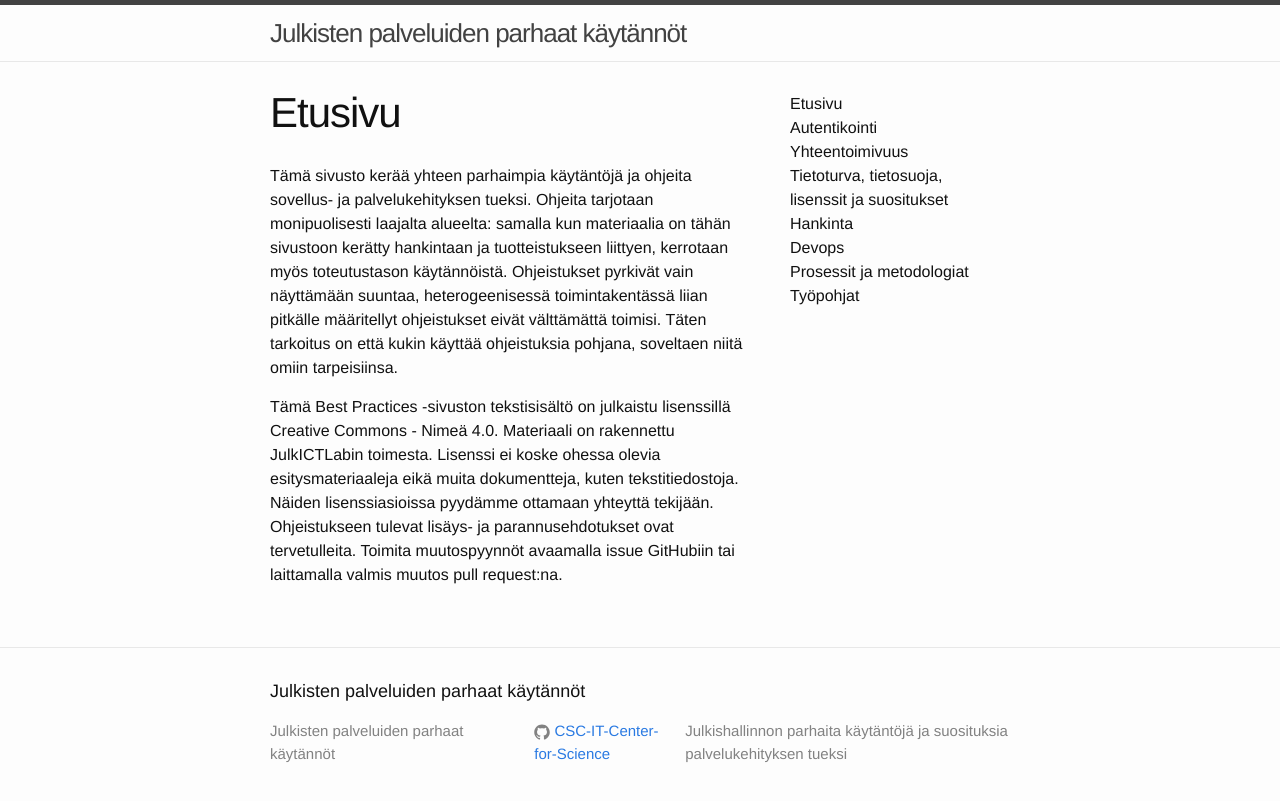
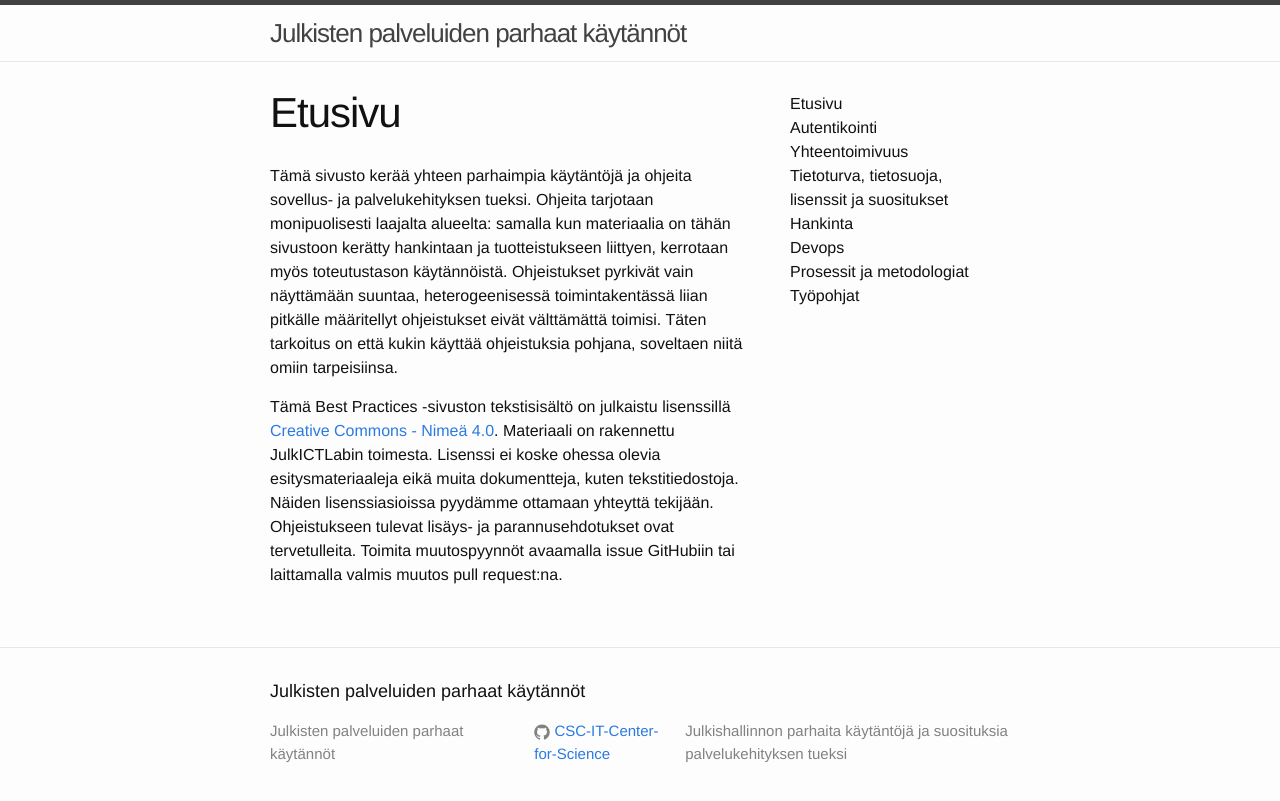
Before and after one commit to CSC-IT-Center-for-Science/julkictlab-best-practices, a Jekyll site: the page built from index.md, in a window 1280 px wide. Shown: the top 801 px of the page. Built offline with Jekyll 4.4.1, drawn with Linux system fonts in a browser that asks for light colours; part of the change alters nothing that is shown.

```diff
--- a/index.md
+++ b/index.md
@@ -5,4 +5,4 @@ layout: page
 
 Tämä sivusto kerää yhteen parhaimpia käytäntöjä ja ohjeita sovellus- ja palvelukehityksen tueksi. Ohjeita tarjotaan monipuolisesti laajalta alueelta: samalla kun materiaalia on tähän sivustoon kerätty hankintaan ja tuotteistukseen liittyen, kerrotaan myös toteutustason käytännöistä. Ohjeistukset pyrkivät vain näyttämään suuntaa, heterogeenisessä toimintakentässä liian pitkälle määritellyt ohjeistukset eivät välttämättä toimisi. Täten tarkoitus on että kukin käyttää ohjeistuksia pohjana, soveltaen niitä omiin tarpeisiinsa.
 
-Tämä Best Practices -sivuston tekstisisältö on julkaistu lisenssillä Creative Commons - Nimeä 4.0. Materiaali on rakennettu JulkICTLabin toimesta. Lisenssi ei koske ohessa olevia esitysmateriaaleja eikä muita dokumentteja, kuten tekstitiedostoja. Näiden lisenssiasioissa pyydämme ottamaan yhteyttä tekijään. Ohjeistukseen tulevat lisäys- ja parannusehdotukset ovat tervetulleita. Toimita muutospyynnöt avaamalla issue GitHubiin tai laittamalla valmis muutos pull request:na.
+Tämä Best Practices -sivuston tekstisisältö on julkaistu lisenssillä [Creative Commons - Nimeä 4.0](http://creativecommons.org/licenses/by/4.0/deed.fi). Materiaali on rakennettu JulkICTLabin toimesta. Lisenssi ei koske ohessa olevia esitysmateriaaleja eikä muita dokumentteja, kuten tekstitiedostoja. Näiden lisenssiasioissa pyydämme ottamaan yhteyttä tekijään. Ohjeistukseen tulevat lisäys- ja parannusehdotukset ovat tervetulleita. Toimita muutospyynnöt avaamalla issue GitHubiin tai laittamalla valmis muutos pull request:na.
```
